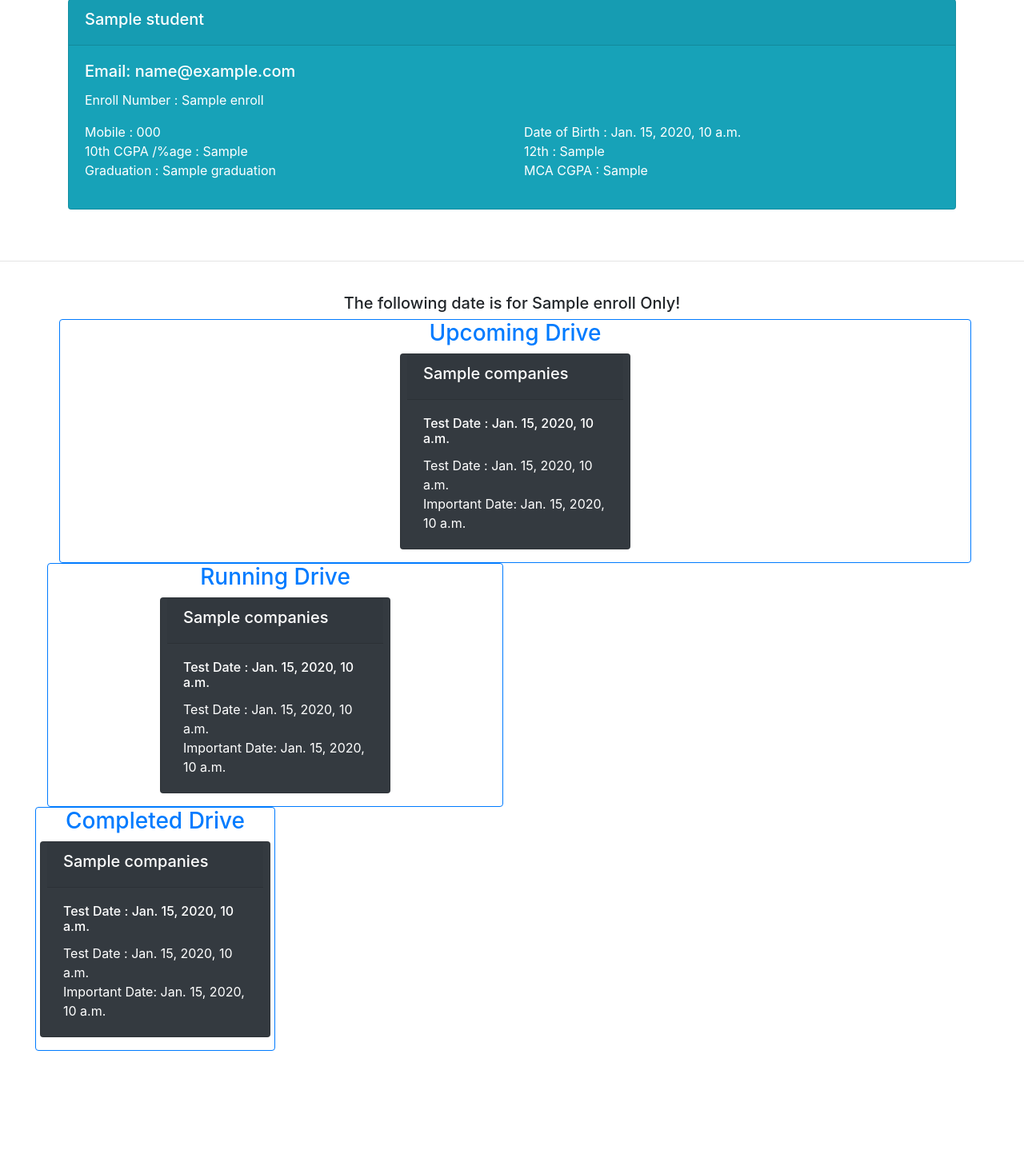
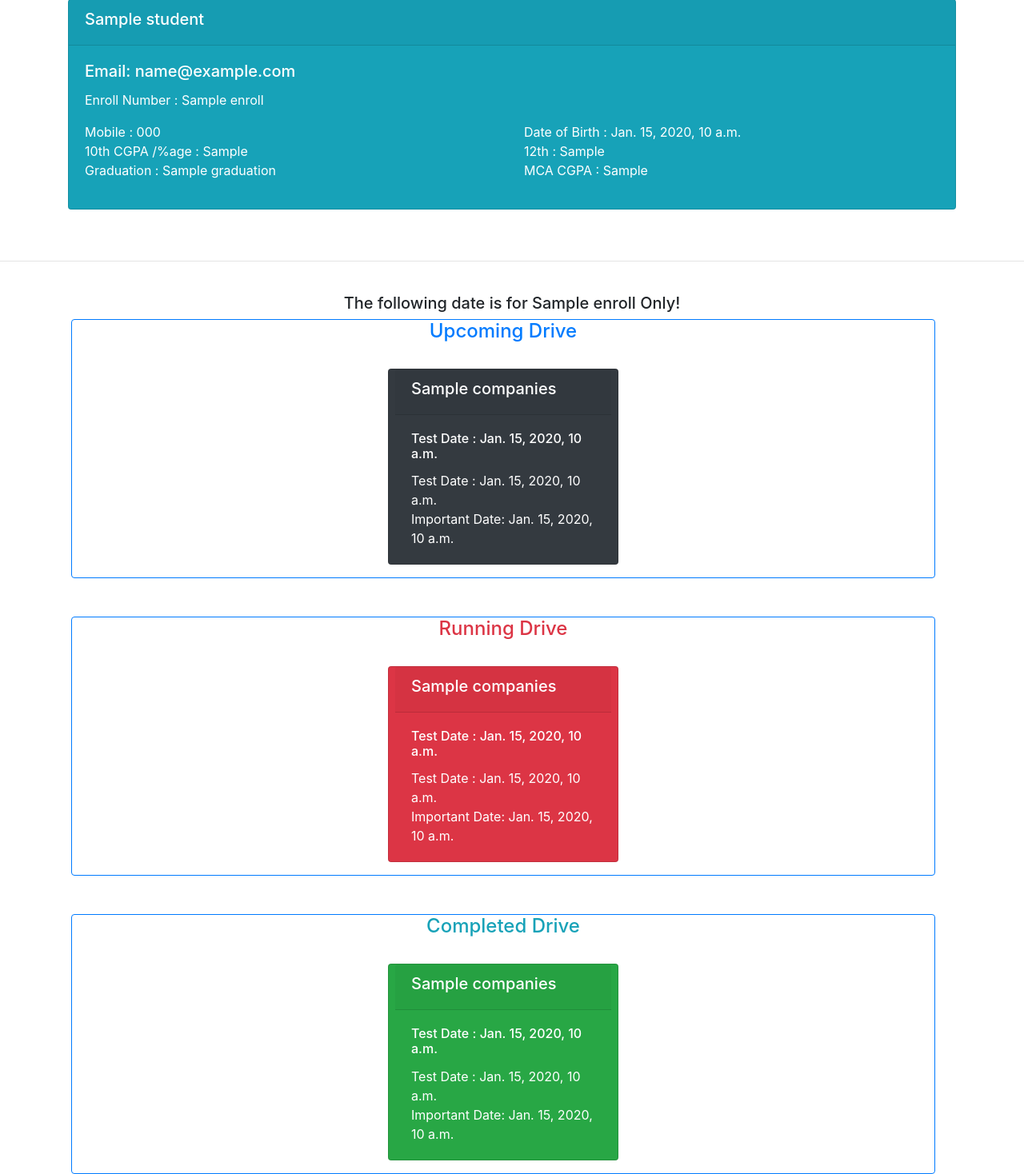
Before and after one commit to tanmaykumar1707/PlacementRecordSearcher, a Django app: template templates/data.html in a window 1280 px wide. Shown: the part 105-1573 px from the top of the page at 80% size. Before the commit the page ends 1419 px from the top, so only its background shows below. Run offline with Django 3.2, Linux system fonts and the light colour scheme; the template is opened without the code that fills it: most values are stand-ins (such as "Sample title", 1, 10 or a date in 2020); some libraries are stand-ins or nearby versions.

Commit message:
View Modified

```diff
--- a/templates/data.html
+++ b/templates/data.html
@@ -12,7 +12,7 @@
         <div class="card-body">
             <h5 class="card-title">  Email:  {{ v.Email }}  </h5>
             <p class="card-text">
-               Enroll Number :  {{ v.Enroll }} <br>
+               Enroll Number :  {{ v.Enroll }}
 
             <div class="row text center">
                     <div class="col-sm-6">
@@ -40,17 +40,17 @@
     {% endfor %}
     </div>
 </div>
- <br>
-  <br>
-    <hr>
-     <br>
-<h5 class="text-primmary text-center"> The following date is for {{enroll}} Only! </h5>
+
+
+ <br><br><hr><br>
+
 
 
 <div class="container">
-    <div class="row ">
+    <h5 class="text-primmary text-center"> The following date is for {{enroll}} Only! </h5>
+    <div class="row col-sm-12">
         <div class="card border-primary col-sm-12 mx-md-1 px-md-2 "  >
-            <h3 class="text-primary text-center">Upcoming Drive</h3>
+            <h4 class="text-primary text-center">Upcoming Drive</h4> <br>
                 <div class="row justify-content-center">
                     {% for x,v in upcoming_data.items  %}
                         <div class="card text-white bg-dark mb-3 mx-md-2 px-md-2 " style="max-width: 18rem; min-width: 18rem;">
@@ -66,17 +66,19 @@
                     {% endfor %}
                 </div>
         </div>
+    </div>
+</div>
 
-    <br>
+    <br><br>
 
-
-    <div class="row ">
+<div class="container">
+    <div class="row col-sm-12">
         <div class="card border-primary col-sm-12 mx-md-1 px-md-2 "  >
-            <h3 class="text-primary text-center">Running Drive</h3>
+            <h4 class="text-danger text-center">Running Drive</h4> <br>
 
                 <div class="row justify-content-center">
                     {% for x,v in running.items  %}
-                        <div class="card text-white bg-dark mb-3 mx-md-2 px-md-2 " style="max-width: 18rem; min-width: 18rem;">
+                        <div class="card text-white bg-danger mb-3 mx-md-2 px-md-2 " style="max-width: 18rem; min-width: 18rem;">
                         <div class="card-header"><h5> {{v.Companies}} </h5> </div>
                         <div class="card-body">
                             <h6 class="card-title"> Test Date : {{ v.test_date }} </h6>
@@ -89,14 +91,20 @@
                     {% endfor %}
                 </div>
         </div>
-  <br>
+    </div>
+</div>
 
-    <div class="row ">
+
+  <br><br>
+
+
+<div class="container">
+    <div class="row col-sm-12">
         <div class="card border-primary col-sm-12 mx-md-1 px-md-2 "  >
-            <h3 class="text-primary text-center">Completed Drive</h3>
+            <h4 class="text-info text-center">Completed Drive</h4> <br>
                 <div class="row justify-content-center">
                     {% for x,v in completed.items  %}
-                        <div class="card text-white bg-dark mb-3 mx-md-2 px-md-2 " style="max-width: 18rem; min-width: 18rem;">
+                        <div class="card text-white  bg-success mb-3 mx-md-2 px-md-2 " style="max-width: 18rem; min-width: 18rem;">
                         <div class="card-header"><h5> {{v.Companies}} </h5> </div>
                         <div class="card-body">
                             <h6 class="card-title"> Test Date : {{ v.test_date }} </h6>
```
Lines whose indentation alone changed are shown as unchanged.
